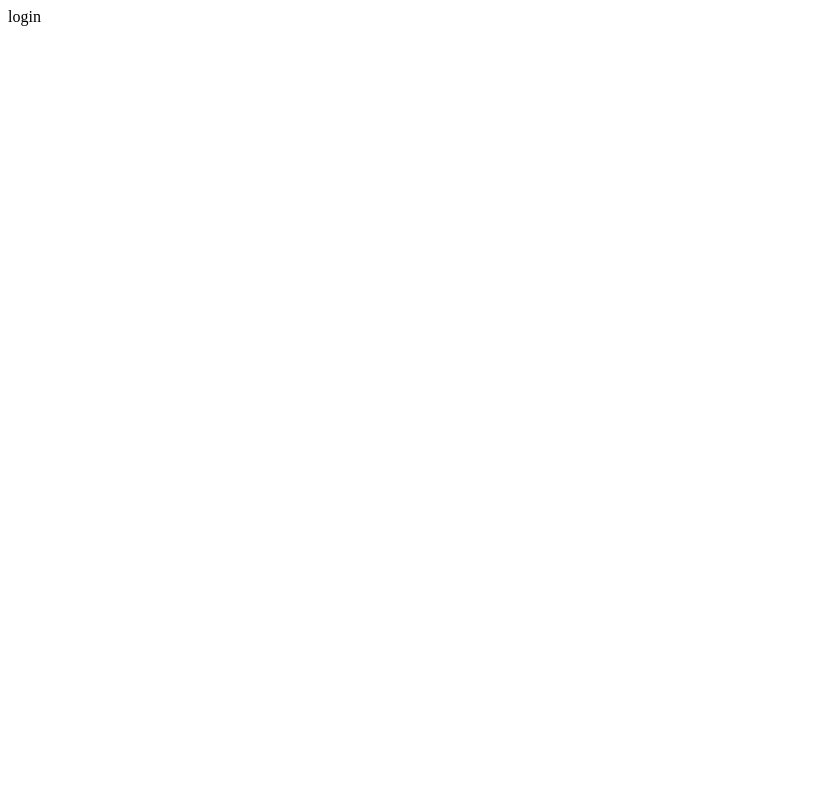
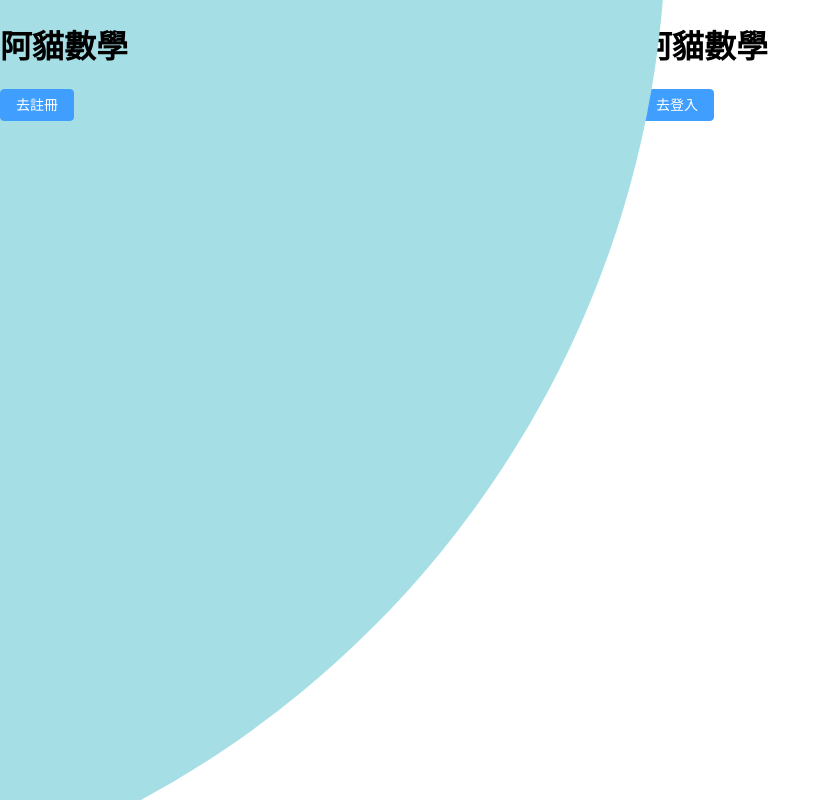
Before and after one commit to yunimm/login, a Vue app: page /login in a window 1280 px wide. Shown: the whole page, without its empty margins (0-831 px from the left). Built offline with nearby package versions, Linux system fonts and the light colour scheme.

Commit message:
feat : login bg animation

```diff
--- a/index.html
+++ b/index.html
@@ -1,4 +1,4 @@
-<!doctype html>
+<!DOCTYPE html>
 <html lang="en">
     <head>
         <meta charset="UTF-8" />
@@ -10,4 +10,11 @@
         <div id="app"></div>
         <script type="module" src="/src/main.ts"></script>
     </body>
+    <style>
+        body {
+            box-sizing: border-box;
+            margin: 0;
+            padding: 0;
+        }
+    </style>
 </html>
--- a/src/views/login/login.vue
+++ b/src/views/login/login.vue
@@ -1,13 +1,66 @@
 <template>
-  <div>
-    login
-  </div>
+    <div :class="{ container: true, 'sign-up-model': isToggle }">
+        <div class="inner-left-container">
+            <div class="login-content">
+                <h1>阿貓數學</h1>
+                <ElButton type="primary" @click="handleToggle">去註冊</ElButton>
+            </div>
+        </div>
+        <div class="inner-right-container">
+            <h1>阿貓數學</h1>
+            <ElButton type="primary" @click="handleToggle">去登入</ElButton>
+        </div>
+    </div>
 </template>
 
 <script setup lang="ts">
+import { ref } from 'vue';
+let isToggle = ref<boolean>(false);
 
+const handleToggle = () => {
+    console.log('213');
+    isToggle.value = !isToggle.value;
+};
 </script>
 
 <style lang="scss" scoped>
+.container {
+    width: 100vw;
+    height: 100vh;
+    background-color: white;
+    overflow: hidden;
+    position: relative;
+    display: flex;
+    flex-direction: row;
+}
 
+.container::before {
+    content: '';
+    width: 2000px;
+    height: 2000px;
+    background-color: #a5dee4;
+    position: absolute;
+    border-radius: 50%;
+    transform: translateY(-50%);
+    right: 48%;
+    top: -10%;
+    transition: 1.8s ease-in-out;
+}
+
+.inner-left-container {
+    width: 0;
+    flex: 1;
+    z-index: 1;
+}
+
+.inner-right-container {
+    width: 0;
+    flex: 1;
+}
+
+/* 動畫樣式 */
+.container.sign-up-model::before {
+    transform: translate(100%, -50%);
+    transition: 1.8s ease-in-out;
+}
 </style>
```
Lines whose indentation alone changed are shown as unchanged.
